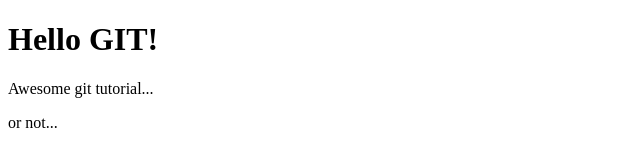
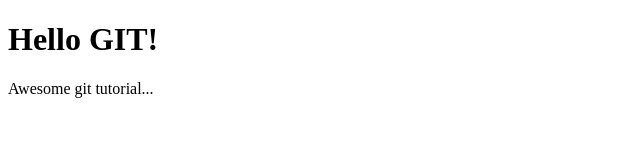
Before and after one commit to cslili/git_training, a plain HTML site: page index.html in a window 1280 px wide. Shown: the full height of the page, 0-640 px from the left. Drawn offline with Linux system fonts and the light colour scheme.

Commit message:
Revert "Modify again index.html"
This reverts commit e84a7a2faf5d5e8233ada3a6053e8bd76daba4ea.

```diff
--- a/index.html
+++ b/index.html
@@ -9,6 +9,5 @@
 <body>
     <h1>Hello GIT!</h1>
     <p>Awesome git tutorial...</p>
-    <p>or not...</p>
 </body>
 </html>
```
